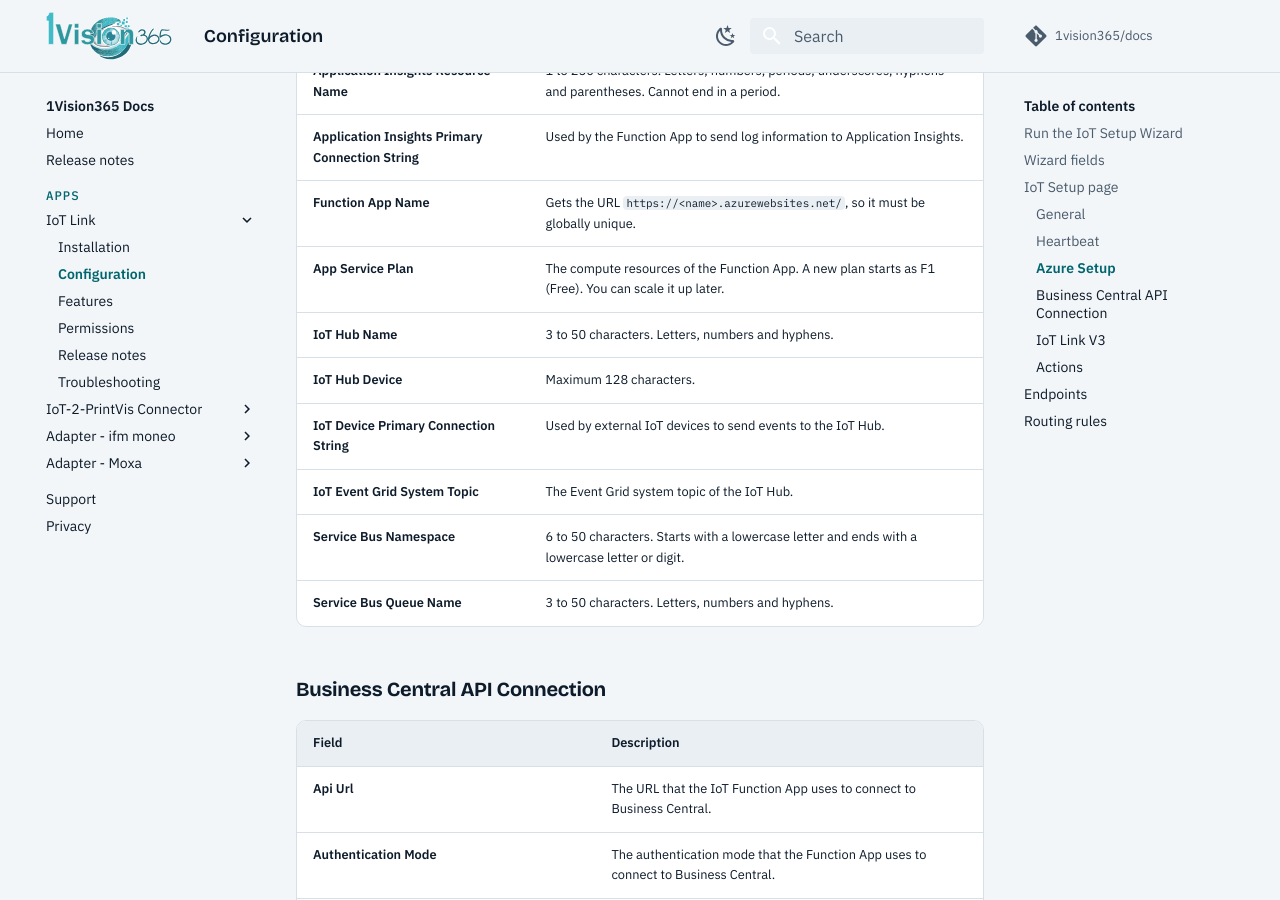
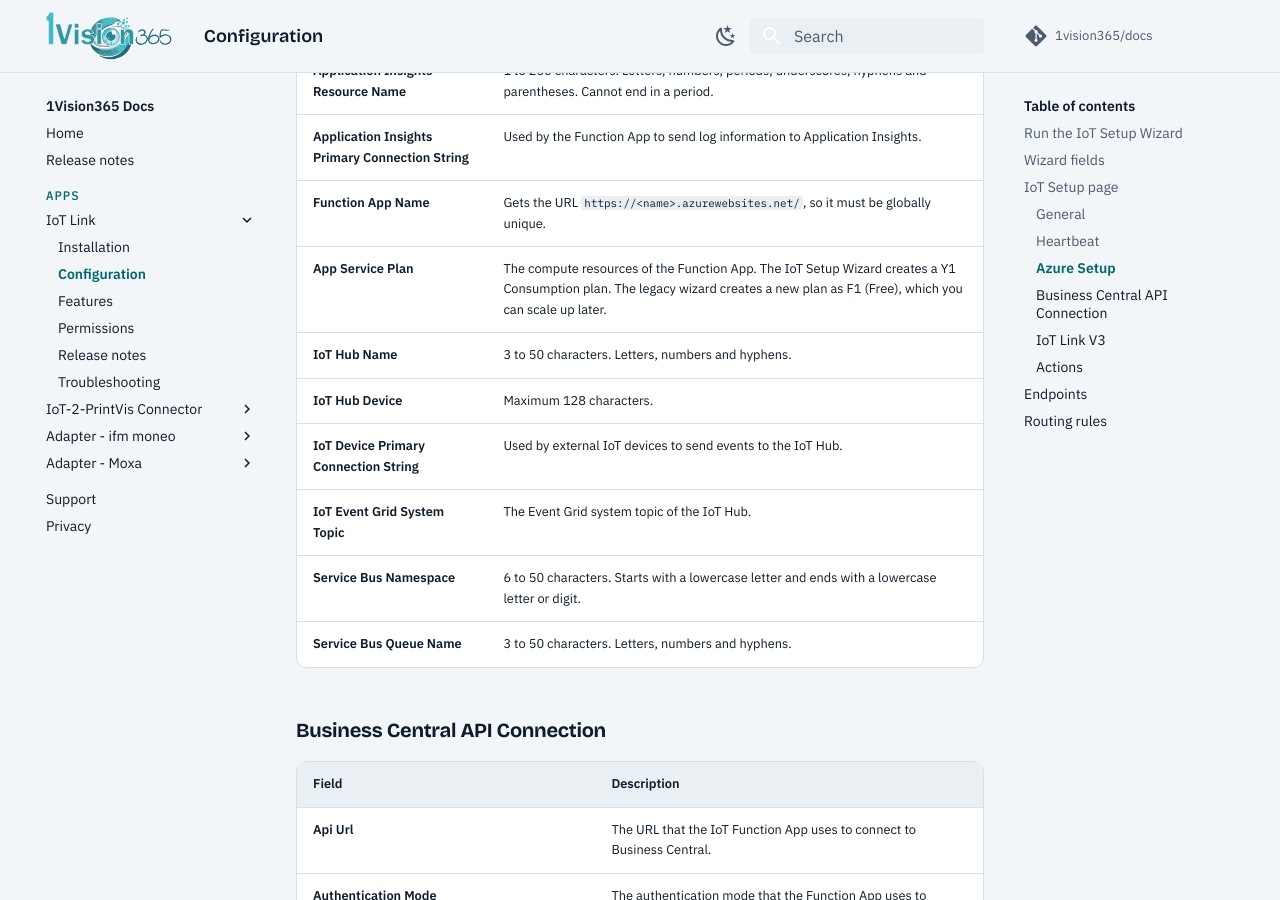
Before and after one commit to 1vision365/docs, an MkDocs documentation site: the page built from docs/apps/iot-link/configuration.md, in a window 1280 px wide and 900 px high, scrolled down 3113 px. Built offline with MkDocs 1.6.1 and Material for MkDocs 9.7.7, drawn with Linux system fonts in a browser that asks for light colours; comment, search, counter and statistics services are not loaded.

Commit message:
docs(iot-link): App Service Plan is Y1 Consumption in the IoT Setup Wizard
Co-Authored-By: Claude Sonnet 5.5 <noreply@anthropic.com>
Claude-Session: https://claude.ai/code/session_01M1TqcB3F2CQKtkZeB5pRDM

```diff
--- a/docs/apps/iot-link/configuration.md
+++ b/docs/apps/iot-link/configuration.md
@@ -73,7 +73,7 @@ The wizard fills these fields. Change them only if you manage the Azure resource
 | **Application Insights Resource Name** | 1 to 250 characters. Letters, numbers, periods, underscores, hyphens and parentheses. Cannot end in a period. |
 | **Application Insights Primary Connection String** | Used by the Function App to send log information to Application Insights. |
 | **Function App Name** | Gets the URL `https://<name>.azurewebsites.net/`, so it must be globally unique. |
-| **App Service Plan** | The compute resources of the Function App. A new plan starts as F1 (Free). You can scale it up later. |
+| **App Service Plan** | The compute resources of the Function App. The IoT Setup Wizard creates a Y1 Consumption plan. The legacy wizard creates a new plan as F1 (Free), which you can scale up later. |
 | **IoT Hub Name** | 3 to 50 characters. Letters, numbers and hyphens. |
 | **IoT Hub Device** | Maximum 128 characters. |
 | **IoT Device Primary Connection String** | Used by external IoT devices to send events to the IoT Hub. |
```
